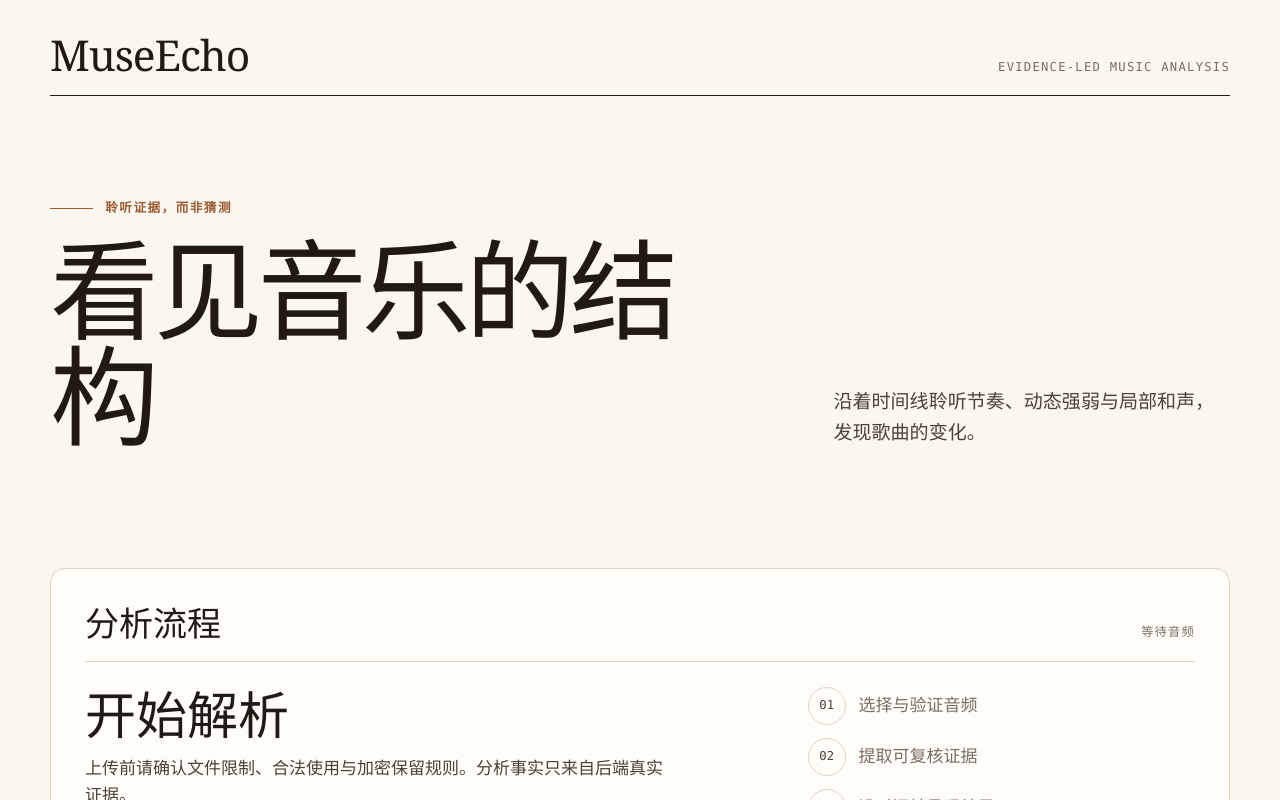
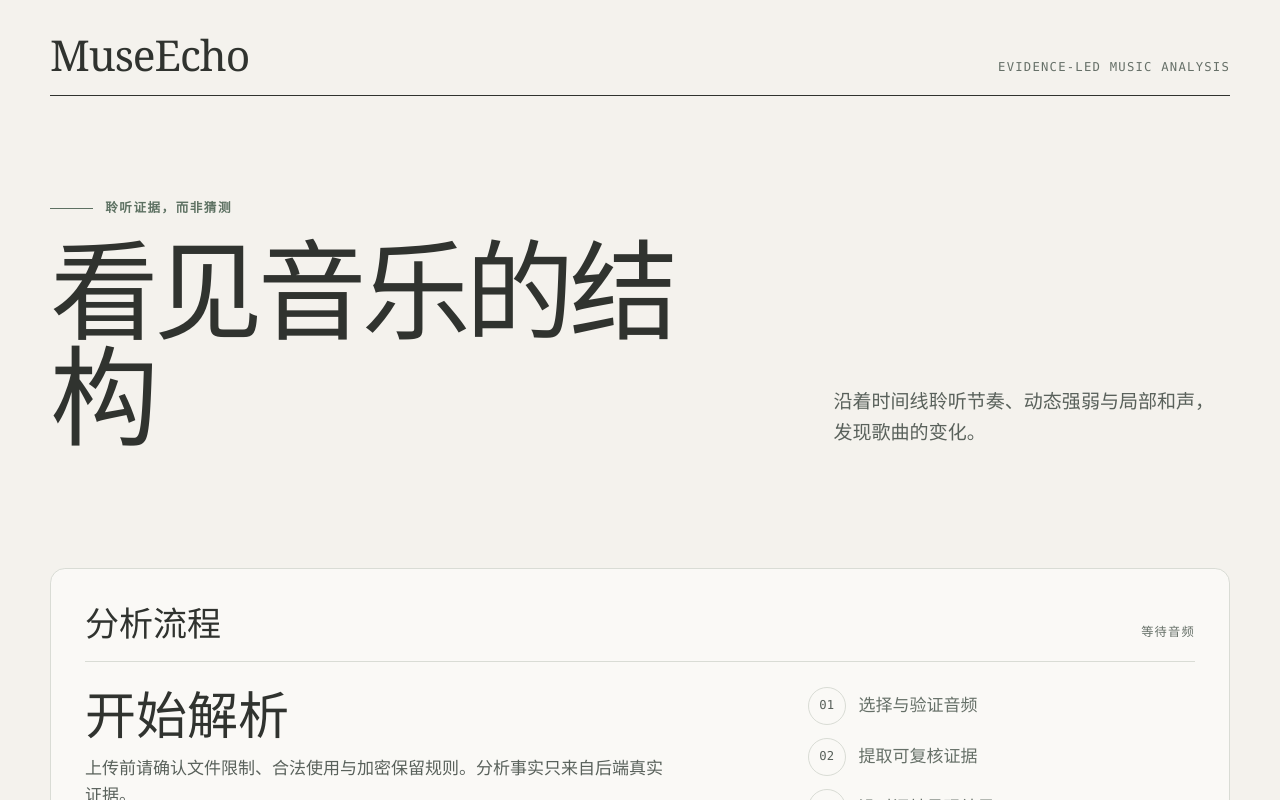
Before and after one commit to Zzz148080/MuseEcho, a React (Vite) app in the folder frontend/: page / in a window 1280 px wide. Shown: the top 800 px of the page. Built offline with nearby package versions, Linux system fonts and the light colour scheme.

Commit message:
style: establish Morandi design tokens

```diff
--- a/frontend/src/styles/tokens.css
+++ b/frontend/src/styles/tokens.css
@@ -1,17 +1,24 @@
 :root {
   color-scheme: light;
 
-  --bg: #fbf6ee;
-  --surface: #fffdf8;
-  --fg: #201914;
-  --fg-2: #4c4037;
-  --muted: #7a6d63;
-  --accent: #9b5b32;
-  --success: #4f8a4f;
-  --warn: #c9822f;
+  --bg: #f4f2ed;
+  --surface: #faf9f6;
+  --surface-soft: #eef0eb;
+  --fg: #30332f;
+  --fg-2: #59615b;
+  --muted: #667068;
+  --accent: #5d7162;
+  --accent-strong: #495b4e;
+  --accent-soft: #dfe6df;
+  --chord: #8f6658;
+  --structure: #5c707c;
+  --success: #4f7558;
+  --warn: #8f6658;
   --danger: #b33a3a;
-  --border: #ded2c3;
-  --paper-rule: rgb(222 210 195 / 22%);
+  --border: #d9dcd5;
+  --paper-rule: rgb(93 113 98 / 8%);
+  --shadow-soft: 0 1rem 3rem rgb(48 51 47 / 8%);
+  --safe-bottom: env(safe-area-inset-bottom, 0px);
 
   --font-display: Georgia, 'Times New Roman', serif;
   --font-body: Inter, system-ui, -apple-system, BlinkMacSystemFont, 'Segoe UI',
@@ -29,7 +36,7 @@
 
   --radius-sm: 0.625rem;
   --radius-md: 0.875rem;
-  --focus-ring: 0 0 0 3px rgb(155 91 50 / 28%);
+  --focus-ring: 0 0 0 3px rgb(93 113 98 / 28%);
   --transition-fast: 150ms ease;
   --transition-standard: 240ms ease;
 }
```
Also changed, not shown: 2 other files (tests, documents, lock files or other folders).
